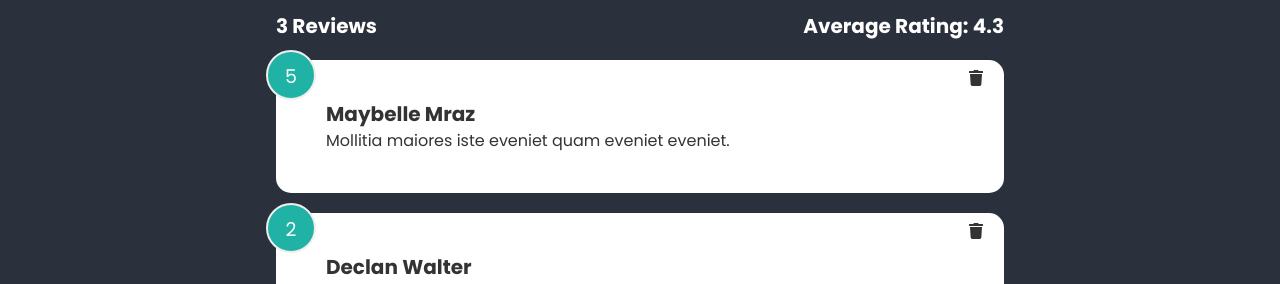
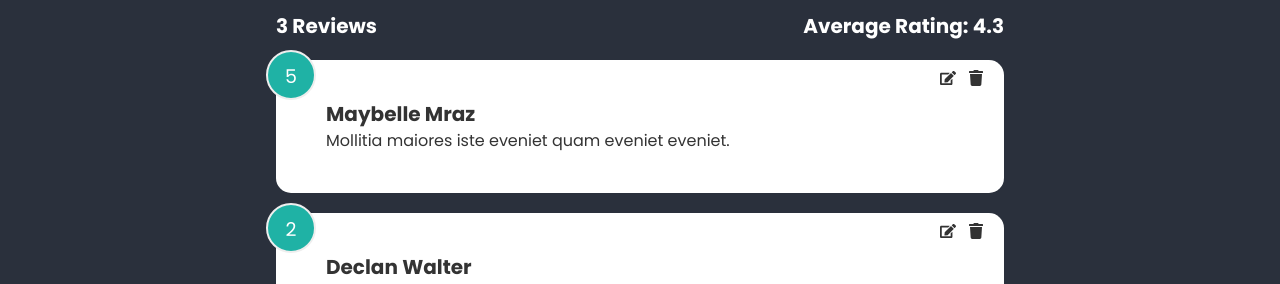
Before and after one commit to michaeleii/react-feedback-ui, a React (Vite) app: page / in a window 1280 px wide. Shown: the part 470-754 px from the top of the page. Built offline with nearby package versions, Linux system fonts and the light colour scheme.

Commit message:
Move delete into feedback item

```diff
--- a/src/components/FeedbackItem.tsx
+++ b/src/components/FeedbackItem.tsx
@@ -1,20 +1,25 @@
+import useFeedbackDispatch from "../hooks/useFeedbackDispatch";
 import Feedback from "../interfaces/Feedback";
 import Card from "./shared/Card";
-import { FaTrash } from "react-icons/fa";
+import { FaTrash, FaEdit } from "react-icons/fa";
 
-function FeedbackItem({
-	feedback,
-	handleDelete,
-}: {
-	feedback: Feedback;
-	handleDelete: (id: number) => void;
-}) {
+function FeedbackItem({ feedback }: { feedback: Feedback }) {
+	const dispatch = useFeedbackDispatch();
+	const handleDeleteFbItem = (id: number) => {
+		dispatch({
+			type: "deleted",
+			id,
+		});
+	};
 	return (
 		<Card>
 			<h3 className="text-xl font-bold">{feedback.name}</h3>
 			<div className="num-display">{feedback.rating}</div>
-			<button className="close" onClick={() => handleDelete(feedback.id)}>
+			<button className="close" onClick={() => handleDeleteFbItem(feedback.id)}>
 				<FaTrash></FaTrash>
+			</button>
+			<button className="edit">
+				<FaEdit></FaEdit>
 			</button>
 			<div className="text-display">{feedback.text}</div>
 		</Card>
--- a/src/components/FeedbackList.tsx
+++ b/src/components/FeedbackList.tsx
@@ -1,18 +1,9 @@
 import FeedbackItem from "./FeedbackItem";
 import useFeedback from "../hooks/useFeedback";
-import useFeedbackDispatch from "../hooks/useFeedbackDispatch";
 import { motion, AnimatePresence } from "framer-motion";
 
 function FeedbackList() {
 	const feedbacks = useFeedback();
-	const dispatch = useFeedbackDispatch();
-
-	const handleDeleteFbItem = (id: number) => {
-		dispatch({
-			type: "deleted",
-			id,
-		});
-	};
 	if (!feedbacks || !feedbacks.length) return <p>No feedbacks to show.</p>;
 	return (
 		<div className="feedback-list ">
@@ -25,11 +16,7 @@ function FeedbackList() {
 						exit={{ opacity: 0 }}
 						layout
 					>
-						<FeedbackItem
-							key={f.id}
-							feedback={f}
-							handleDelete={handleDeleteFbItem}
-						></FeedbackItem>
+						<FeedbackItem key={f.id} feedback={f}></FeedbackItem>
 					</motion.div>
 				))}
 			</AnimatePresence>
--- a/src/context/FeedbackContext.ts
+++ b/src/context/FeedbackContext.ts
@@ -16,6 +16,14 @@ export function FeedbackReducer(feedbacks: Feedback[], action: any) {
 			};
 			return [newFeedback, ...feedbacks];
 		}
+		case "updated": {
+			const updatedFeedback = {
+				...action.feedback,
+			};
+			return feedbacks.map((feedback) =>
+				feedback.id === updatedFeedback.id ? updatedFeedback : feedback
+			);
+		}
 		case "deleted":
 			return feedbacks.filter((feedback) => feedback.id !== action.id);
 		default:
--- a/src/index.css
+++ b/src/index.css
@@ -75,8 +75,11 @@ input {
 }
 
 .edit {
-	right: 40px;
-	@apply right-[40px];
+	@apply right-[40px] mr-2;
+}
+
+.edit:hover {
+	@apply text-primary;
 }
 
 .btn {
```
